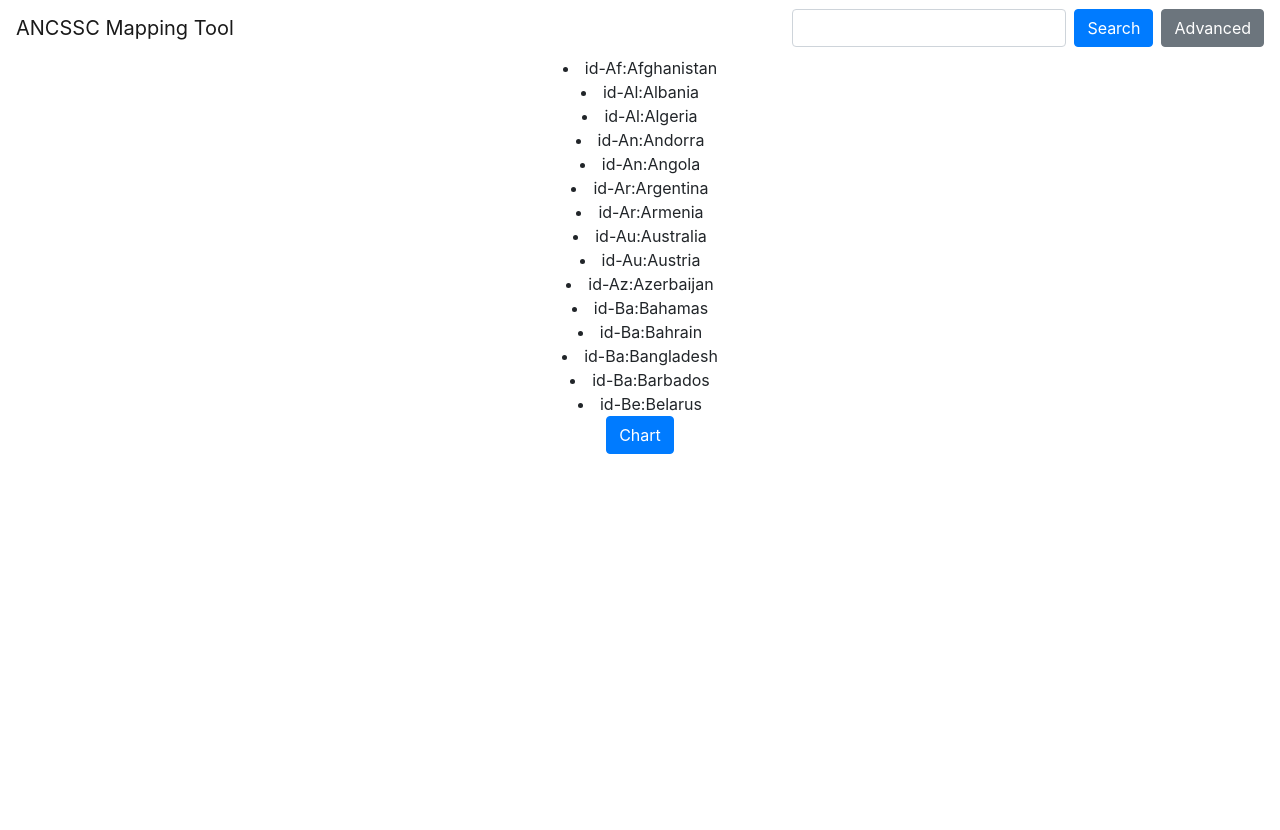
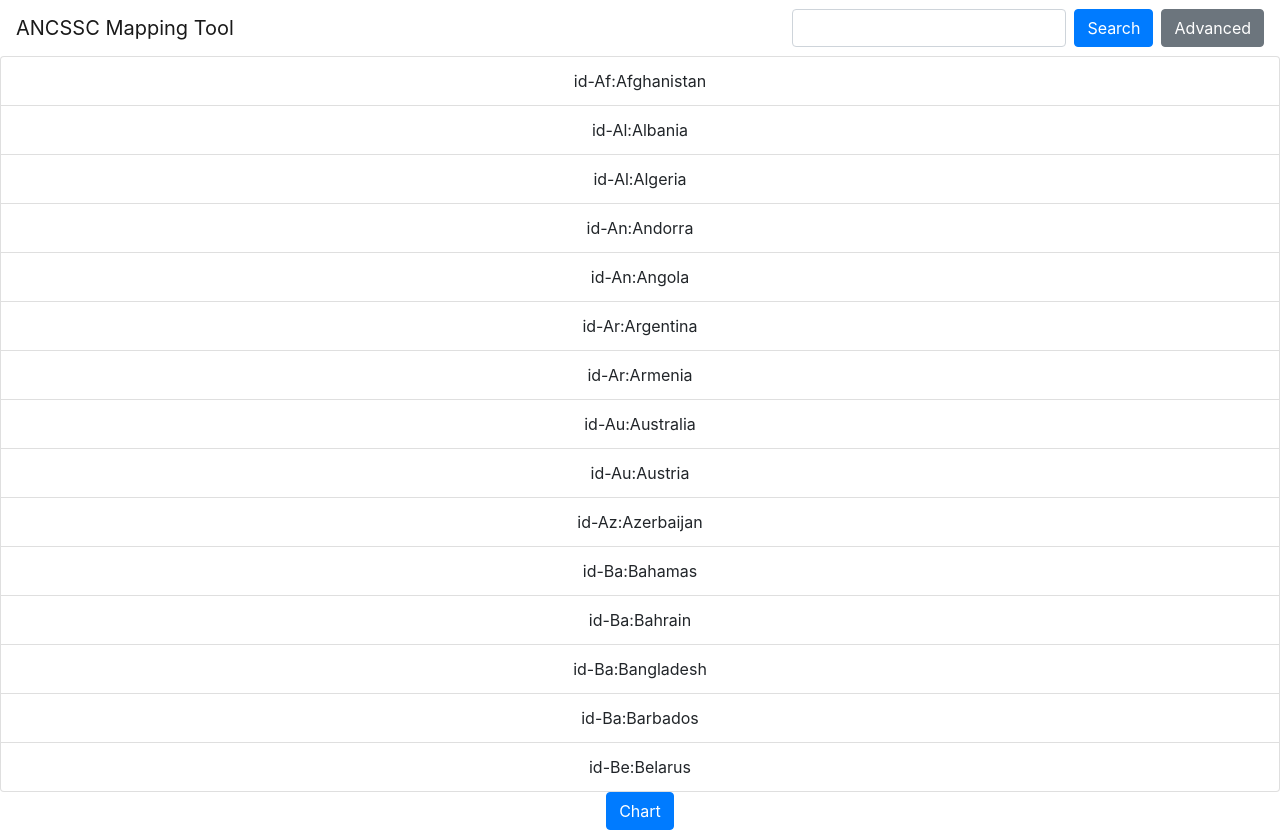
Before and after one commit to UCL-COMP0016-Team37/Mapping-Tool-Frontend, a React (Create React App) app: page /search-results in a window 1280 px wide. Before the commit the page ends 800 px from the top, so only its background shows below. Built offline with nearby package versions, Linux system fonts and the light colour scheme.

Commit message:
Added listgroup for search results

```diff
--- a/src/components/searchResult/index.js
+++ b/src/components/searchResult/index.js
@@ -3,7 +3,7 @@ import React from 'react';
 import SearchResultItem from './searchResultItem';
 import API from 'utils/backendApi';
 import history from 'utils/history';
-import { Button } from 'react-bootstrap';
+import { Button, ListGroup } from 'react-bootstrap';
 import './searchResult.scss';
 
 export default class SearchResult extends React.Component{
@@ -16,16 +16,19 @@ export default class SearchResult extends React.Component{
         });
     }
 
-    chartview(){
+    chartView(){
         history.push('/chart');
     }
 
     render(){
-        return (
-            <div>
-                {this.state.results.map(something => <SearchResultItem key={something.title} country={something}/>)}
-                <Button className='chart-view-button' onClick={this.chartview.bind(this)}>Chart</Button>
-            </div>
-            )
+        return <>
+            <ListGroup>
+                {this.state.results.map(
+                    something => <SearchResultItem key={something.title} country={something}/>,
+                )}
+            </ListGroup>
+
+            <Button className='chart-view-button' onClick={this.chartView.bind(this)}>Chart</Button>
+        </>;
     }
 }
--- a/src/components/searchResult/searchResultItem.js
+++ b/src/components/searchResult/searchResultItem.js
@@ -1,14 +1,15 @@
 import React from 'react';
 import PropTypes from 'prop-types';
+import { ListGroup } from 'react-bootstrap';
 
 
 export default class SearchResultItem extends React.Component {
     render() {
         return (
-            <li>
+            <ListGroup.Item>
                 {this.props.country.id}:
                 {this.props.country.title}
-            </li>
+            </ListGroup.Item>
         );
     }
 }
```
